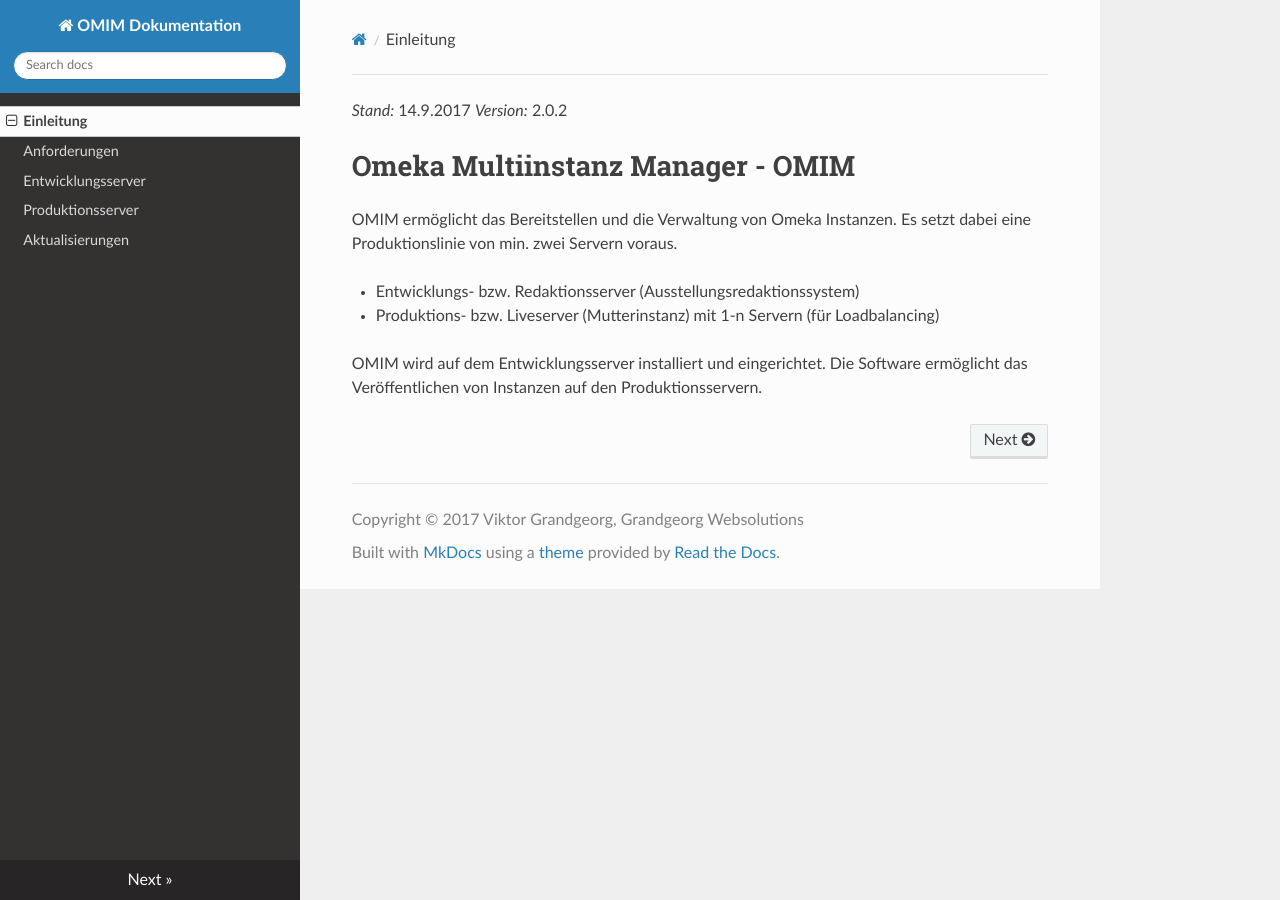
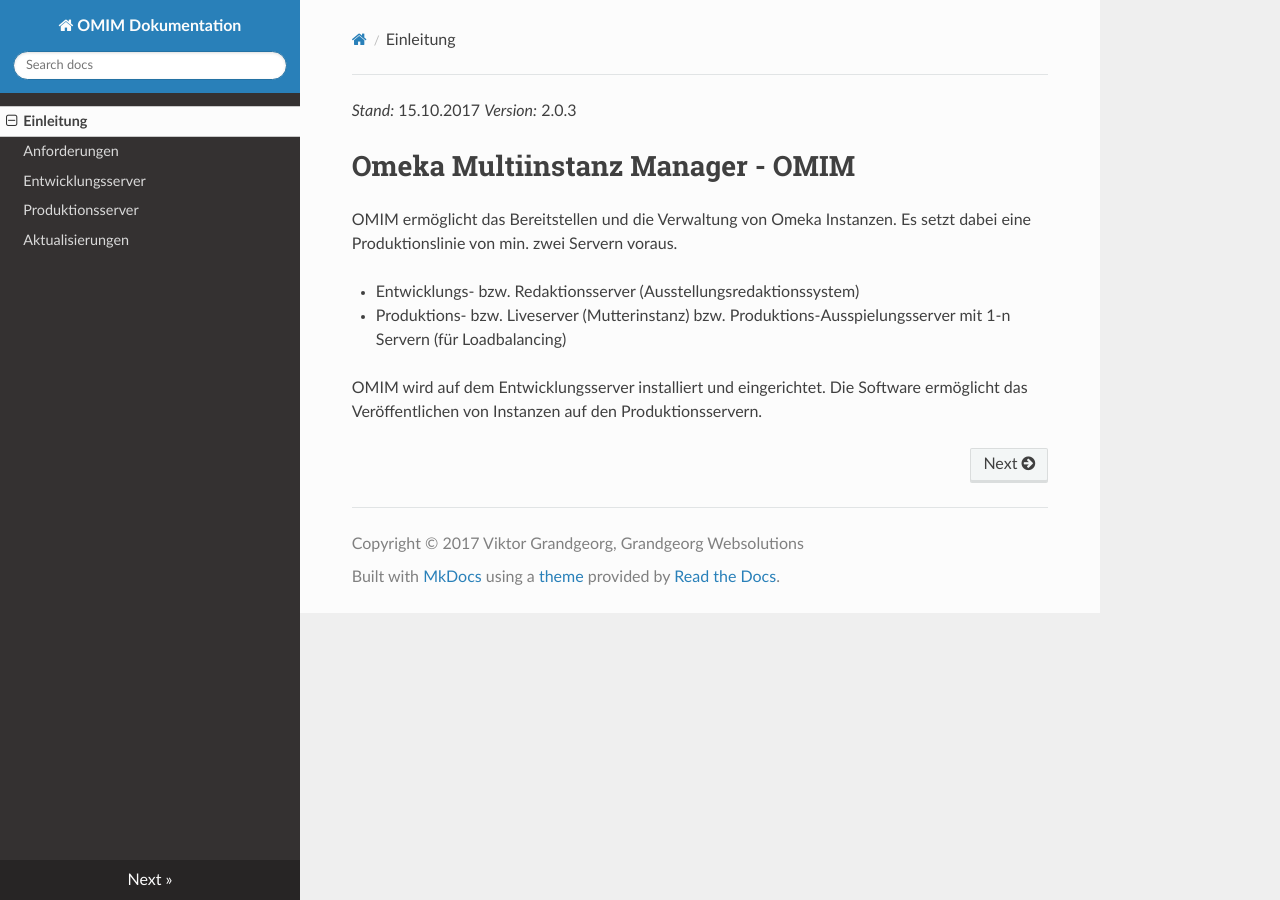
Before and after one commit to Deutsche-Digitale-Bibliothek/ddb-virtualexhibitions-systemdocs, an MkDocs documentation site: the page built from docs/index.md, in a window 1280 px wide. Built offline with MkDocs 1.6.1, drawn with Linux system fonts in a browser that asks for light colours; nearby versions of some CDN libraries; old or Windows-style settings are respelled for this version of MkDocs.

Commit message:
Minor layout changes.

```diff
--- a/docs/css/extra.css
+++ b/docs/css/extra.css
@@ -43,3 +43,11 @@
 .lightbox img {
     max-width: 100%;
 }
+
+.linenodiv pre {
+    font-size: 1em;
+    line-height: normal;
+}
+pre, code, .rst-content tt, kbd, samp {
+    font-family: Consolas,"Andale Mono WT","Andale Mono","Lucida Console","Lucida Sans Typewriter","DejaVu Sans Mono","Bitstream Vera Sans Mono","Liberation Mono","Nimbus Mono L",Monaco,"Courier New",Courier,monospace;
+}
--- a/docs/index.md
+++ b/docs/index.md
@@ -1,9 +1,9 @@
 ---
-Date:    2017-07-26
+Date:    2017-10-15
 ---
 
-*Stand:* 14.9.2017
-*Version:* 2.0.2
+*Stand:* 15.10.2017
+*Version:* 2.0.3
 
 Omeka Multiinstanz Manager - OMIM
 =================================
@@ -12,7 +12,7 @@
 Es setzt dabei eine Produktionslinie von min. zwei Servern voraus.
 
 - Entwicklungs- bzw. Redaktionsserver (Ausstellungsredaktionssystem)
-- Produktions- bzw. Liveserver (Mutterinstanz) mit 1-n Servern (für Loadbalancing)
+- Produktions- bzw. Liveserver (Mutterinstanz) bzw. Produktions-Ausspielungsserver mit 1-n Servern (für Loadbalancing)
 
 OMIM wird auf dem Entwicklungsserver installiert und eingerichtet.
 Die Software ermöglicht das Veröffentlichen von Instanzen auf den Produktionsservern.
```
Also changed, not shown: docs/dev-srv.md (+7 -8 lines).
